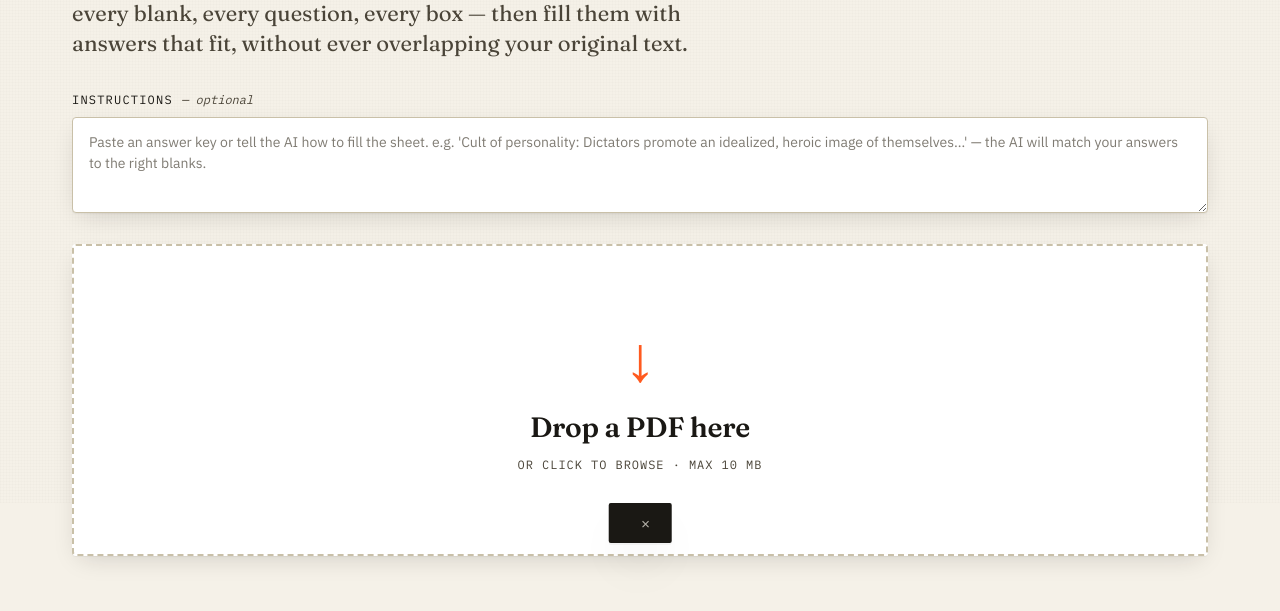
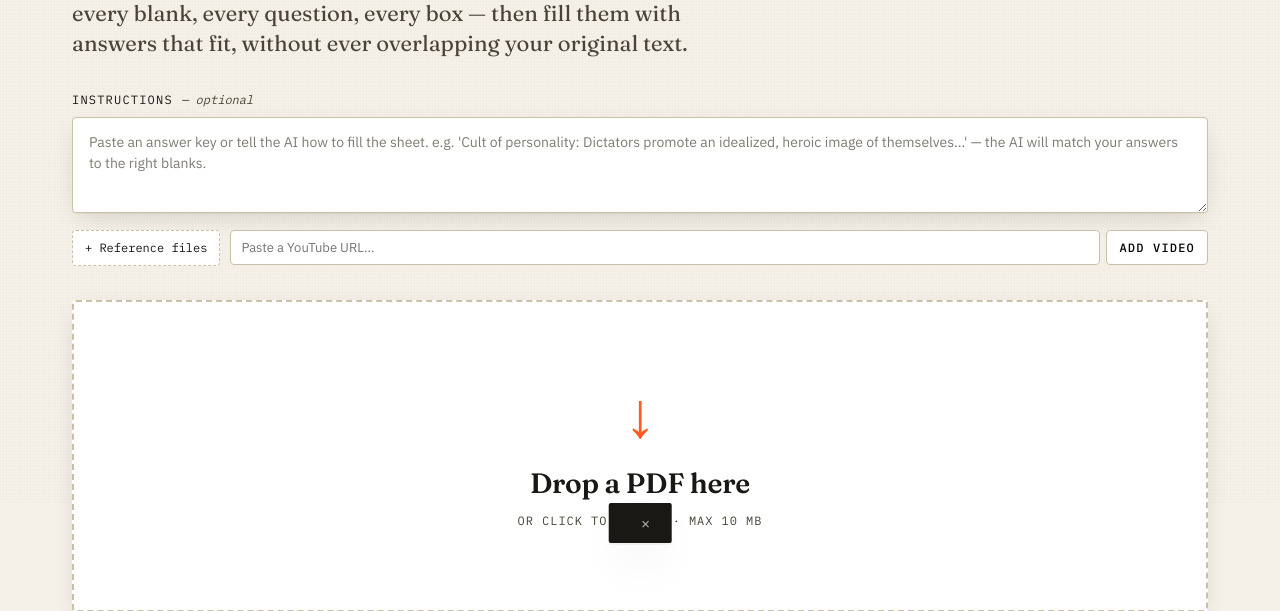
Before and after one commit to K-man1/paperfill, a Flask app: page / in a window 1280 px wide. Shown: the part 297-908 px from the top of the page. Run offline with Flask 3, Linux system fonts and the light colour scheme; the visitor is signed in with stand-in values (Sample User, id 1); some libraries are stand-ins or nearby versions.

Commit message:
Add reference files and YouTube videos to fill instructions
Users can now attach PDF/text/image reference files and YouTube video
URLs alongside the free-text instructions. A new /api/context endpoint
extracts text (PDF via fitz, images via the vision model, transcripts via
youtube-transcript-api) and the result is folded into the LLM prompt as
authoritative source material.

Co-Authored-By: Claude Opus 4.8 <noreply@anthropic.com>

```diff
--- a/app.py
+++ b/app.py
@@ -34,6 +34,8 @@ if _env_path.exists():
 
 from preprocess import preprocess_pdf
 from render import render_overlays_pdf, build_overlays_from_structure
+from context_sources import (extract_file_text, fetch_youtube_transcript,
+                             assemble_context)
 
 
 # ---- Setup ---------------------------------------------------------------
@@ -368,8 +370,9 @@ def admin():
 
 @app.route("/")
 def index():
-    # Public: the worksheet filler is open to everyone (works inside the
-    # Google Sites iframe with no cookie). /admin stays gated below.
+    # Gated: require a sign-in (user or admin) before the filler is shown.
+    if not session.get("role"):
+        return redirect(url_for("login"))
     return render_template("index.html")
 
 
@@ -439,6 +442,44 @@ def upload():
     return jsonify(summary)
 
 
+@app.post("/api/context")
+def context():
+    """
+    Extract reference material the AI should use when filling the sheet.
+
+    Multipart body:
+      files       -> zero or more reference files (PDF / text / image)
+      youtube_urls-> JSON array of YouTube URLs (string)
+
+    Returns {context: "<combined labelled text>", sources: [{name, chars}]}.
+    The frontend passes `context` back into /api/fill.
+    """
+    sources: list[tuple[str, str]] = []
+    summary = []
+
+    for f in request.files.getlist("files"):
+        if not f.filename:
+            continue
+        text = extract_file_text(f.filename, f.read())
+        sources.append((f"Reference file: {f.filename}", text))
+        summary.append({"name": f.filename, "kind": "file", "chars": len(text)})
+
+    raw_urls = request.form.get("youtube_urls", "[]")
+    try:
+        urls = json.loads(raw_urls)
+    except (TypeError, json.JSONDecodeError):
+        urls = []
+    for url in urls if isinstance(urls, list) else []:
+        url = str(url).strip()
+        if not url:
+            continue
+        text = fetch_youtube_transcript(url)
+        sources.append((f"YouTube transcript: {url}", text))
+        summary.append({"name": url, "kind": "youtube", "chars": len(text)})
+
+    return jsonify({"context": assemble_context(sources), "sources": summary})
+
+
 @app.post("/api/fill")
 def fill():
     data = request.get_json(silent=True) or {}
@@ -448,6 +489,12 @@ def fill():
         return jsonify({"error": "unknown job_id"}), 404
 
     instructions = str(data.get("instructions", ""))[:8000]
+    context_text = str(data.get("context", ""))[:30000]
+    if context_text.strip():
+        instructions = (
+            f"{instructions}\n\nReference material the user attached "
+            f"(use it as authoritative source material):\n{context_text}"
+        ).strip()
     structure_for_llm = strip_bboxes_for_llm(job["structure"])
     try:
         answers = call_openai_to_fill(structure_for_llm, instructions)
--- a/requirements.txt
+++ b/requirements.txt
@@ -2,3 +2,4 @@ flask>=3.0
 openai>=1.50
 pymupdf>=1.24
 gunicorn>=21.2
+youtube-transcript-api>=0.6
--- a/templates/index.html
+++ b/templates/index.html
@@ -198,6 +198,83 @@ header.masthead {
   color: var(--ink-soft);
   opacity: 0.7;
 }
+/* ---- Attachments (reference files + YouTube) ---- */
+.attach-row {
+  display: flex;
+  flex-wrap: wrap;
+  gap: 10px;
+  margin-top: 10px;
+  align-items: center;
+}
+.attach-btn {
+  display: inline-block;
+  font-family: var(--mono);
+  font-size: 12px;
+  padding: 8px 12px;
+  border: 1px dashed var(--rule);
+  border-radius: 4px;
+  background: #fff;
+  color: var(--ink);
+  cursor: pointer;
+  transition: border-color 0.15s;
+}
+.attach-btn:hover { border-color: var(--accent); }
+.attach-btn input { display: none; }
+.yt-add { display: flex; gap: 6px; flex: 1; min-width: 220px; }
+#yt-url {
+  flex: 1;
+  background: #fff;
+  border: 1px solid var(--rule);
+  border-radius: 4px;
+  padding: 8px 10px;
+  font-family: var(--sans);
+  font-size: 13px;
+  color: var(--ink);
+}
+#yt-url:focus { outline: none; border-color: var(--accent); }
+#yt-add-btn {
+  font-family: var(--mono);
+  font-size: 12px;
+  padding: 8px 12px;
+  border: 1px solid var(--rule);
+  border-radius: 4px;
+  background: #fff;
+  cursor: pointer;
+}
+#yt-add-btn:hover { border-color: var(--accent); }
+.attach-list {
+  list-style: none;
+  margin: 10px 0 0;
+  padding: 0;
+  display: flex;
+  flex-direction: column;
+  gap: 6px;
+}
+.attach-list li {
+  display: flex;
+  align-items: center;
+  justify-content: space-between;
+  gap: 10px;
+  font-family: var(--mono);
+  font-size: 12px;
+  background: #fff;
+  border: 1px solid var(--rule);
+  border-radius: 4px;
+  padding: 6px 10px;
+  color: var(--ink-soft);
+}
+.attach-list .att-name { overflow: hidden; text-overflow: ellipsis; white-space: nowrap; }
+.attach-list .att-kind { color: var(--accent); margin-right: 6px; }
+.attach-list .att-rm {
+  border: none;
+  background: none;
+  cursor: pointer;
+  color: var(--ink-soft);
+  font-size: 16px;
+  line-height: 1;
+  padding: 0 4px;
+}
+.attach-list .att-rm:hover { color: var(--accent); }
 
 .tagline {
   font-family: var(--serif);
@@ -662,6 +739,19 @@ button {
         Instructions <span>— optional</span>
       </label>
       <textarea id="instructions" placeholder="Paste an answer key or tell the AI how to fill the sheet. e.g. 'Cult of personality: Dictators promote an idealized, heroic image of themselves…' — the AI will match your answers to the right blanks."></textarea>
+
+      <div class="attach-row">
+        <label class="attach-btn">
+          + Reference files
+          <input type="file" id="ref-files" multiple
+                 accept=".pdf,.txt,.md,.csv,.tsv,.json,.png,.jpg,.jpeg,.webp">
+        </label>
+        <div class="yt-add">
+          <input type="text" id="yt-url" placeholder="Paste a YouTube URL…">
+          <button type="button" id="yt-add-btn">Add video</button>
+        </div>
+      </div>
+      <ul class="attach-list" id="attach-list"></ul>
     </div>
 
     <label class="drop" id="drop">
@@ -781,6 +871,62 @@ fileInput.addEventListener("change", e => {
   if (f) handleUpload(f);
 });
 
+// ---- Attachments (reference files + YouTube videos) ----
+const refFiles = [];        // File objects from the picker
+const ytUrls = [];          // YouTube URL strings
+
+function renderAttachList() {
+  const list = $("attach-list");
+  list.innerHTML = "";
+  refFiles.forEach((f, i) => list.appendChild(attachRow("file", f.name, () => {
+    refFiles.splice(i, 1); renderAttachList();
+  })));
+  ytUrls.forEach((u, i) => list.appendChild(attachRow("video", u, () => {
+    ytUrls.splice(i, 1); renderAttachList();
+  })));
+}
+
+function attachRow(kind, name, onRemove) {
+  const li = document.createElement("li");
+  const span = document.createElement("span");
+  span.className = "att-name";
+  span.innerHTML = `<span class="att-kind">${kind}</span>${name}`;
+  const btn = document.createElement("button");
+  btn.className = "att-rm";
+  btn.textContent = "×";
+  btn.title = "Remove";
+  btn.addEventListener("click", onRemove);
+  li.appendChild(span);
+  li.appendChild(btn);
+  return li;
+}
+
+$("ref-files").addEventListener("change", e => {
+  for (const f of e.target.files) refFiles.push(f);
+  e.target.value = "";
+  renderAttachList();
+});
+$("yt-add-btn").addEventListener("click", () => {
+  const input = $("yt-url");
+  const u = input.value.trim();
+  if (u) { ytUrls.push(u); input.value = ""; renderAttachList(); }
+});
+$("yt-url").addEventListener("keydown", e => {
+  if (e.key === "Enter") { e.preventDefault(); $("yt-add-btn").click(); }
+});
+
+// Send attachments to /api/context and return the extracted context string.
+async function gatherContext() {
+  if (refFiles.length === 0 && ytUrls.length === 0) return "";
+  const form = new FormData();
+  refFiles.forEach(f => form.append("files", f));
+  form.append("youtube_urls", JSON.stringify(ytUrls));
+  const r = await fetch("/api/context", { method: "POST", body: form });
+  if (!r.ok) return "";
+  const data = await r.json();
+  return data.context || "";
+}
+
 async function handleUpload(file) {
   if (file.type !== "application/pdf") { toast("Please upload a PDF", true); return; }
   clearError();
@@ -791,7 +937,13 @@ async function handleUpload(file) {
   const form = new FormData();
   form.append("file", file);
   try {
-    const r = await fetch("/api/upload", { method: "POST", body: form });
+    // Upload the worksheet and extract attachment context in parallel.
+    const hasAttachments = refFiles.length > 0 || ytUrls.length > 0;
+    if (hasAttachments) setStatus("Uploading & reading references…");
+    const [r, contextText] = await Promise.all([
+      fetch("/api/upload", { method: "POST", body: form }),
+      gatherContext(),
+    ]);
     const data = await r.json();
     if (!r.ok) throw new Error(data.error || "Upload failed");
     currentJob = data;
@@ -802,6 +954,7 @@ async function handleUpload(file) {
       body: JSON.stringify({
         job_id: currentJob.job_id,
         instructions: $("instructions").value,
+        context: contextText,
       }),
     });
     let fillData;
```
Also changed, not shown: context_sources.py (added, +189 -0 lines).
